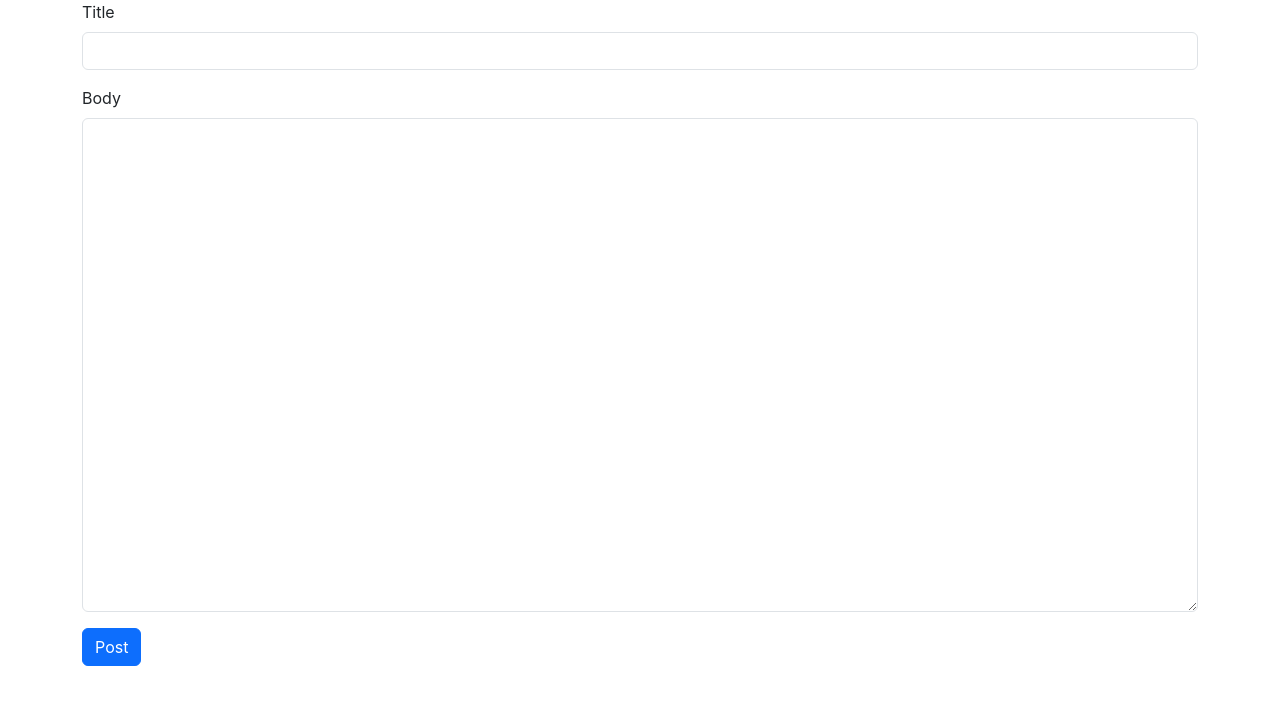
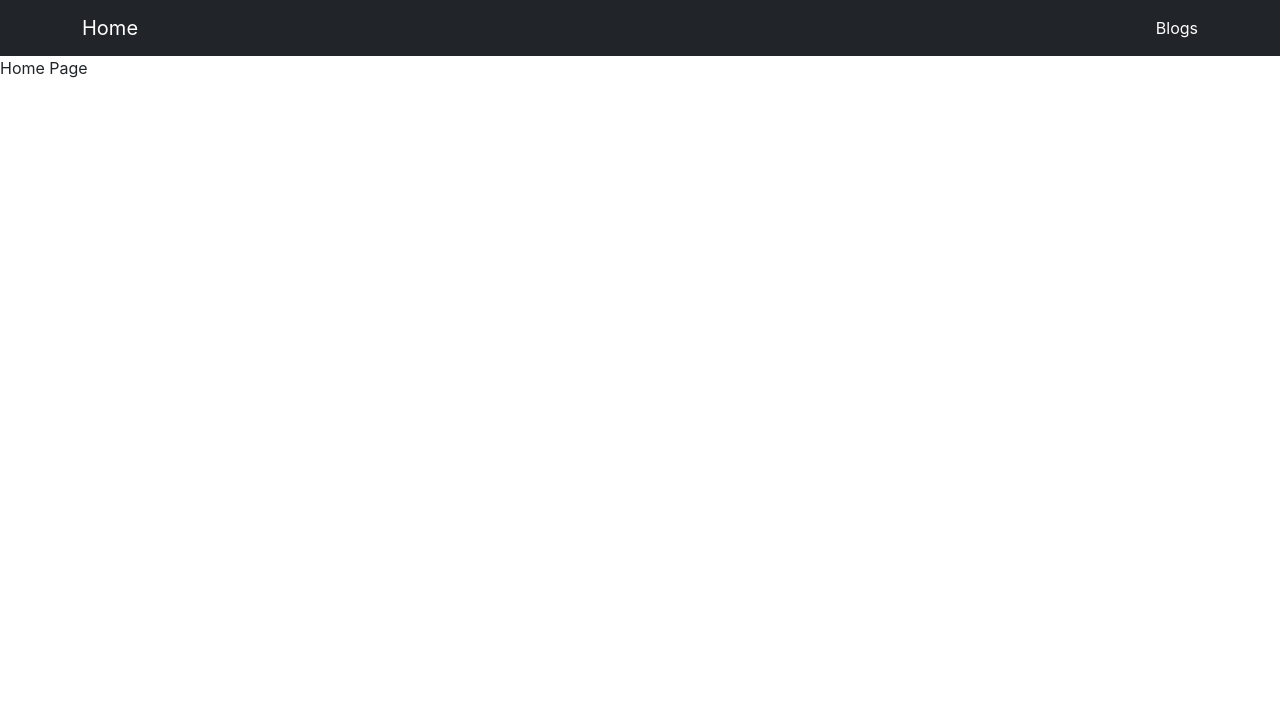
Before and after one commit to yungan9/blog, a React (Create React App) app: page / in a window 1280 px wide. Shown: the top 704 px of the page. Built offline with nearby package versions, Linux system fonts and the light colour scheme.

Commit message:
nav bar 만들기

```diff
--- a/src/App.js
+++ b/src/App.js
@@ -1,5 +1,11 @@
 import { useState } from "react";
 import axios from "axios";
+import {
+  BrowserRouter as Router,
+  Switch,
+  Route,
+  Link
+} from 'react-router-dom';
 
 function App() {
   const [title, setTitle] = useState('');
@@ -13,13 +19,31 @@
 
 
   return (
+    <Router>
+      <nav class="navbar navbar-dark bg-dark">
+        <div class="container">
+          <Link class="navbar-brand" to="/">Home</Link>
+          <ul class="navbar-nav">
+            <li class="nav-item ">
+              <Link class="nav-link active" aria-current="page" to="/blogs">Blogs</Link>
+            </li>
+          </ul>
+        </div>
+      </nav>
+      <Switch>
+        <Route path="/" exact>
+          Home Page
+        </Route>
+
+        <Route path="/blogs">
           <div className="container">
+            <h1>Create a blog post</h1>
             <div className="mb-3">
               <label className="form-label">Title</label>
               <input
                 className="form-control"
                 value={title}
-        onChange={(event)=>{
+                onChange={(event) => {
                   setTitle(event.target.value)
                 }}
               />
@@ -30,7 +54,7 @@
               <textarea
                 className="form-control"
                 value={body}
-        onChange={(event)=>{
+                onChange={(event) => {
                   setBody(event.target.value)
                 }}
                 rows={20}
@@ -43,6 +67,10 @@
             >Post</button>
 
           </div>
+        </Route>
+      </Switch>
+    </Router>
+
   );
   }
 
```
Also changed, not shown: 1 other file (tests, documents, lock files or other folders). Lines whose indentation alone changed are shown as unchanged.
